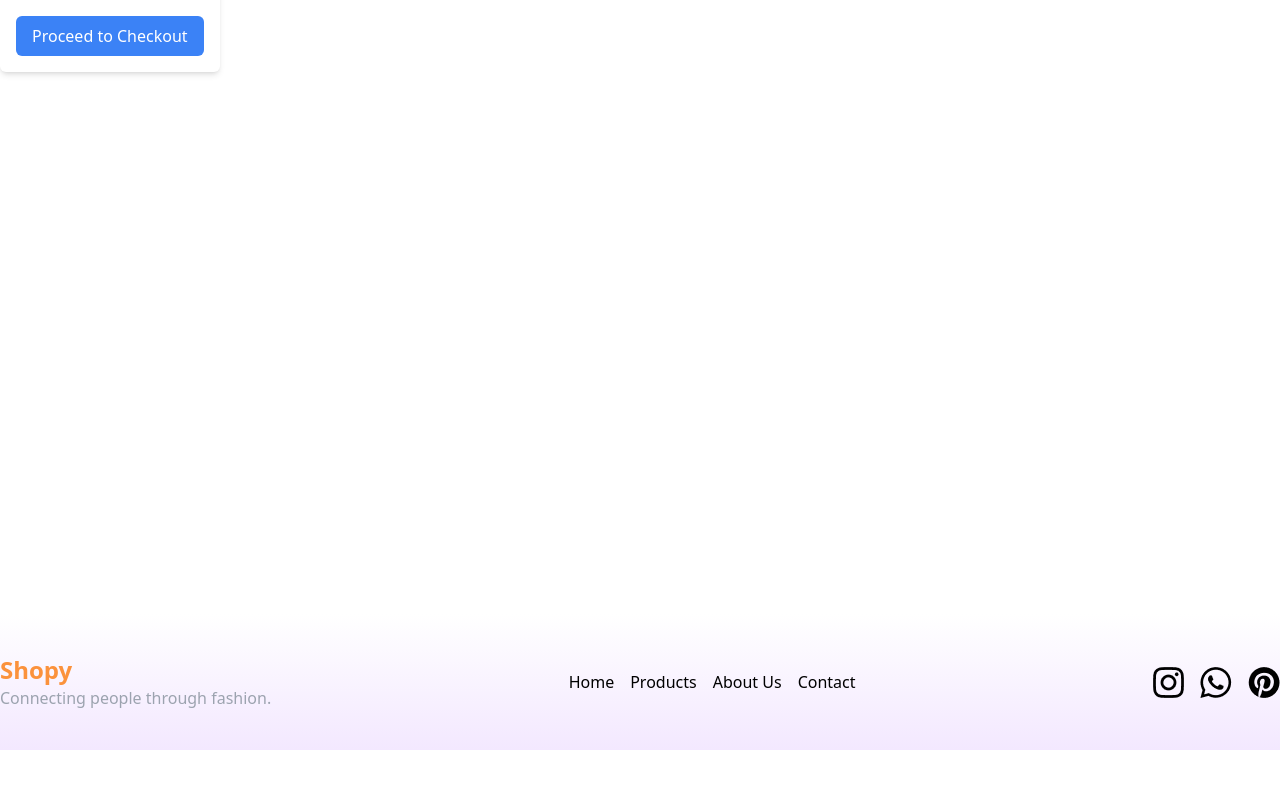
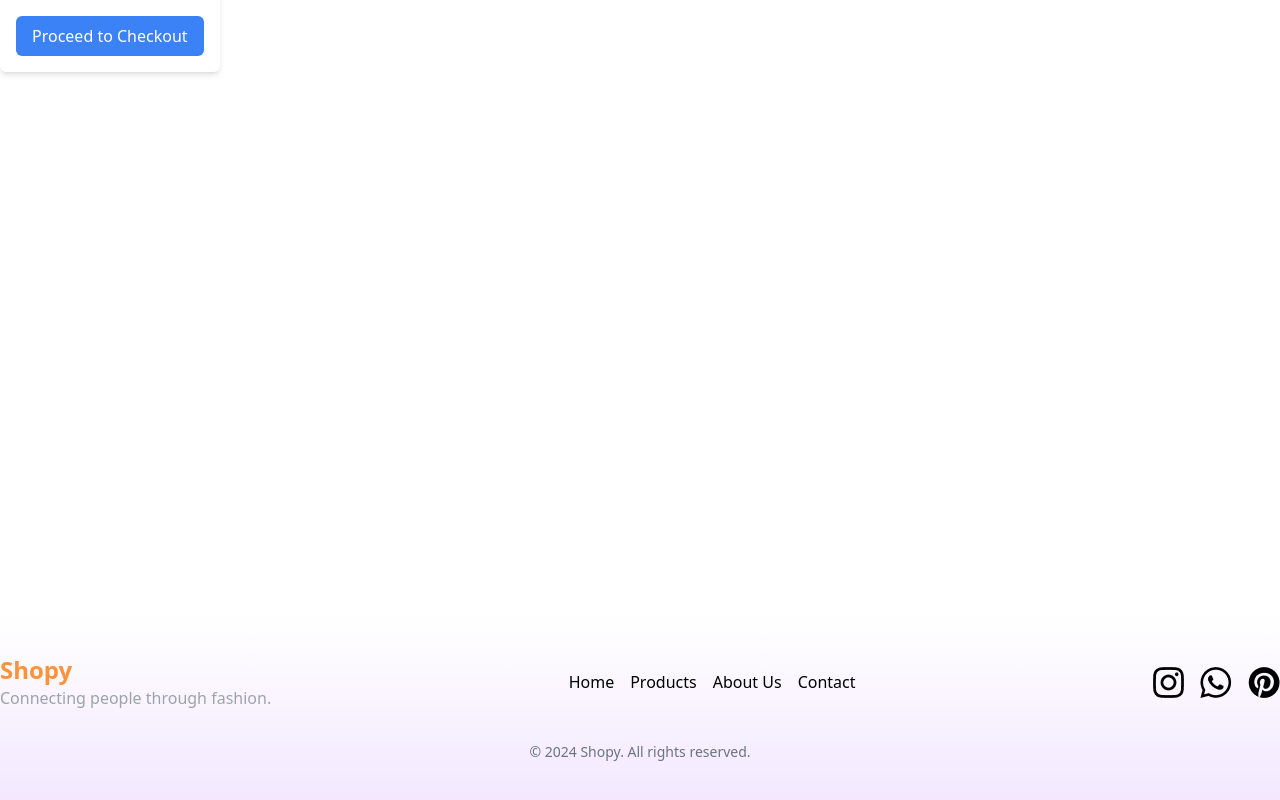
Before and after one commit to mohitparmar1/Shopy, a React (Vite) app: page /cart in a window 1280 px wide. Shown: the part 304-1104 px from the top of the page. Before the commit the page ends 1054 px from the top, so only its background shows below. Built offline with nearby package versions, Linux system fonts and the light colour scheme.

Commit message:
Add Copyright Section to Bottom of Page

```diff
--- a/src/Components/Footer.jsx
+++ b/src/Components/Footer.jsx
@@ -38,6 +38,11 @@
           </div>
         </div>
       </div>
+
+      {/* Copyright Section */}
+      <div className="text-center mt-8 text-sm text-gray-500">
+        <p>&copy; {new Date().getFullYear()} Shopy. All rights reserved.</p>
+      </div>
     </footer>
   );
 };
```
